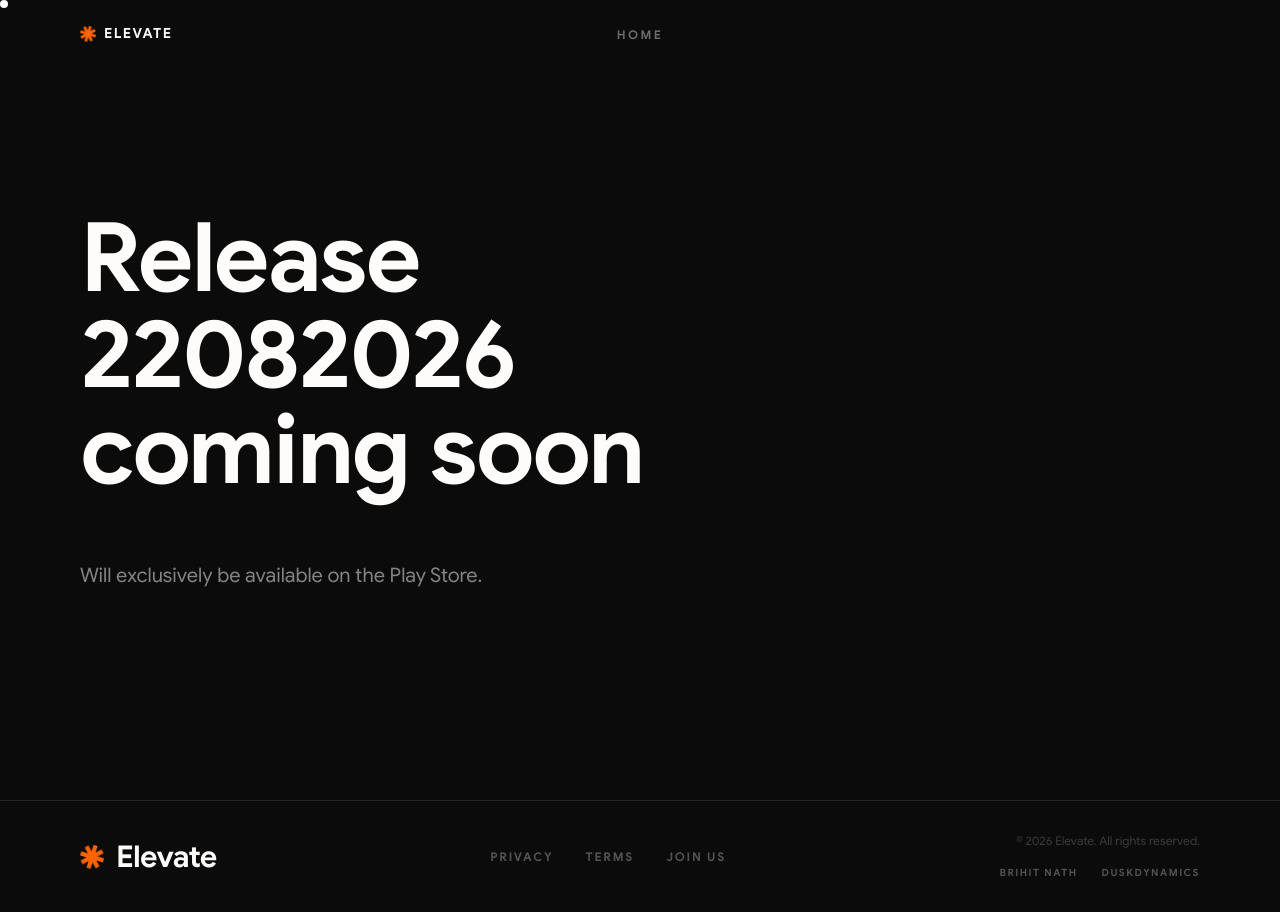
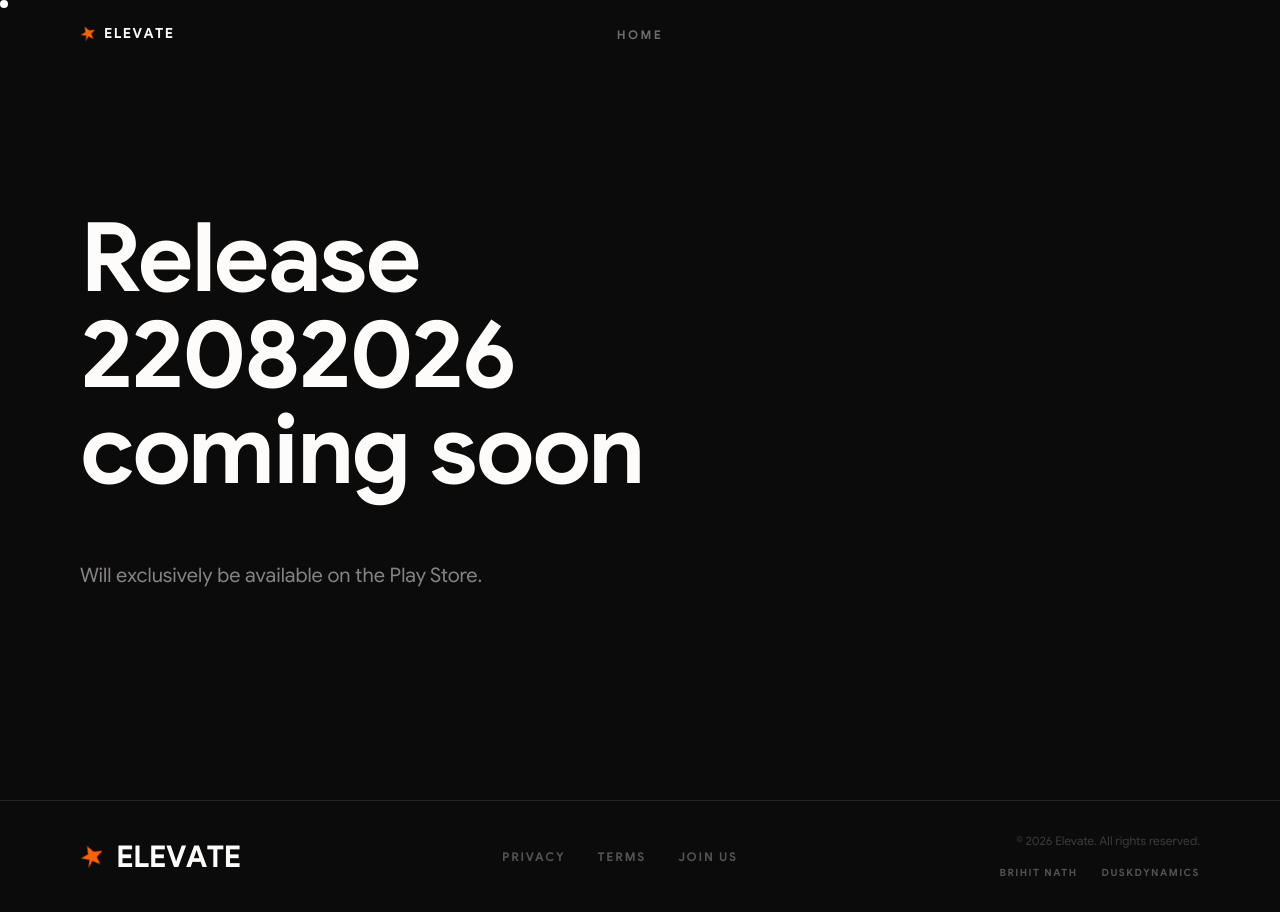
Before and after one commit to duskdynamicsproductions/elevate, a React (Vite) app: page /download in a window 1280 px wide. Built offline with nearby package versions, Linux system fonts and the light colour scheme; a web font is replaced by a local one.

Commit message:
feat: implement GSAP-powered interactive AnimatedLogo and integrate across all headers and footers

```diff
--- /dev/null
+++ b/src/AnimatedLogo.tsx
@@ -0,0 +1,200 @@
+import React, { useRef, useState } from 'react';
+import { useNavigate } from 'react-router-dom';
+import gsap from 'gsap';
+
+function SpinningStar({ className = '' }: { className?: string }) {
+  return (
+    <svg
+      viewBox="0 0 24 24"
+      fill="currentColor"
+      xmlns="http://www.w3.org/2000/svg"
+      className={`animate-spin-slow ${className}`}
+    >
+      <path d="M12 0L13.5 8.5L22 7.5L16.5 13.5L20 21L12 17.5L4 21L7.5 13.5L2 7.5L10.5 8.5L12 0Z" />
+    </svg>
+  );
+}
+
+export function AnimatedLogo({
+  className = 'flex items-center gap-2 transition-opacity hover:opacity-80',
+  starClassName = 'size-4 text-elevate-orange',
+  textClassName = 'text-sm font-bold tracking-widest uppercase text-elevate-paper',
+  href,
+  to,
+  onClick,
+  ariaLabel = 'Elevate home'
+}: {
+  className?: string;
+  starClassName?: string;
+  textClassName?: string;
+  href?: string;
+  to?: string;
+  onClick?: (e: React.MouseEvent) => void;
+  ariaLabel?: string;
+}) {
+  const starRef = useRef<HTMLDivElement>(null);
+  const lettersRef = useRef<(HTMLSpanElement | null)[]>([]);
+  const navigate = useNavigate();
+  const [isAnimating, setIsAnimating] = useState(false);
+
+  const letters = 'ELEVATE'.split('');
+
+  const handleClick = (e: React.MouseEvent<HTMLAnchorElement>) => {
+    if (onClick) onClick(e);
+
+    if (isAnimating) {
+      e.preventDefault();
+      return;
+    }
+
+    e.preventDefault();
+    setIsAnimating(true);
+
+    const finishNavigation = () => {
+      setIsAnimating(false);
+      if (to) {
+        navigate(to);
+      } else if (href && href !== '#') {
+        window.location.href = href;
+      } else if (href === '#') {
+        window.scrollTo({ top: 0, behavior: 'smooth' });
+      }
+    };
+
+    if (!starRef.current || lettersRef.current.length === 0) {
+      finishNavigation();
+      return;
+    }
+
+    const starRect = starRef.current.getBoundingClientRect();
+    const lastLetter = lettersRef.current[lettersRef.current.length - 1];
+    if (!lastLetter) {
+      finishNavigation();
+      return;
+    }
+
+    const lastRect = lastLetter.getBoundingClientRect();
+    const targetX = lastRect.left + lastRect.width / 2 - (starRect.left + starRect.width / 2);
+
+    const tl = gsap.timeline({
+      onComplete: finishNavigation,
+    });
+
+    const jumpDuration = 0.12;
+    const totalJumps = letters.length;
+
+    // Linear horizontal movement across the letters
+    tl.to(
+      starRef.current,
+      {
+        x: targetX,
+        duration: totalJumps * jumpDuration,
+        ease: 'none',
+      },
+      0
+    );
+
+    // Bouncing vertical movement and letter squashing
+    for (let i = 0; i < totalJumps; i++) {
+      const t = i * jumpDuration;
+      // Star jumps up
+      tl.to(
+        starRef.current,
+        {
+          y: -15,
+          duration: jumpDuration / 2,
+          ease: 'sine.out',
+        },
+        t
+      );
+      // Star lands on letter
+      tl.to(
+        starRef.current,
+        {
+          y: 0,
+          duration: jumpDuration / 2,
+          ease: 'sine.in',
+        },
+        t + jumpDuration / 2
+      );
+
+      const letter = lettersRef.current[i];
+      if (letter) {
+        // Letter squashes
+        tl.to(
+          letter,
+          {
+            scaleY: 0.6,
+            scaleX: 1.3,
+            y: 2,
+            transformOrigin: 'bottom center',
+            duration: jumpDuration / 2,
+            ease: 'power1.out',
+          },
+          t + jumpDuration / 2
+        );
+        // Letter springs back
+        tl.to(
+          letter,
+          {
+            scaleY: 1,
+            scaleX: 1,
+            y: 0,
+            duration: 0.4,
+            ease: 'elastic.out(1.2, 0.3)',
+          },
+          t + jumpDuration
+        );
+      }
+    }
+
+    // Big arc back to original position
+    const backStart = totalJumps * jumpDuration + 0.05;
+    tl.to(
+      starRef.current,
+      {
+        x: 0,
+        duration: 0.4,
+        ease: 'power2.inOut',
+      },
+      backStart
+    );
+    tl.to(
+      starRef.current,
+      {
+        y: -35,
+        duration: 0.2,
+        ease: 'sine.out',
+      },
+      backStart
+    );
+    tl.to(
+      starRef.current,
+      {
+        y: 0,
+        duration: 0.2,
+        ease: 'sine.in',
+      },
+      backStart + 0.2
+    );
+  };
+
+  return (
+    <a href={href || to || '#'} onClick={handleClick} className={className} aria-label={ariaLabel}>
+      <div ref={starRef} className="z-10 relative">
+        <SpinningStar className={starClassName} />
+      </div>
+      <div className={`${textClassName} flex pointer-events-none`}>
+        {letters.map((char, i) => (
+          <span
+            key={i}
+            ref={(el) => (lettersRef.current[i] = el)}
+            className="inline-block"
+          >
+            {char}
+          </span>
+        ))}
+      </div>
+    </a>
+  );
+}
--- a/src/AppDesktop.tsx
+++ b/src/AppDesktop.tsx
@@ -3,6 +3,7 @@ import { ImageWithSkeleton } from './ImageWithSkeleton';
 import { Link } from 'react-router-dom';
 import gsap from 'gsap';
 import { ScrollTrigger } from 'gsap/ScrollTrigger';
+import { AnimatedLogo } from './AnimatedLogo';
 
 gsap.registerPlugin(ScrollTrigger);
 
@@ -2255,10 +2256,13 @@ export default function App() {
       >
         {/* Nav */}
         <header className="hero-nav flex w-full items-center justify-between px-6 py-6 md:px-12 lg:px-20">
-          <a href="#" className="flex items-center gap-2 transition-opacity hover:opacity-50" aria-label="Elevate home">
-            <SpinningStar className="size-4 text-elevate-orange" />
-            <span className="text-sm font-bold tracking-widest uppercase text-elevate-paper">Elevate</span>
-          </a>
+          <AnimatedLogo
+            href="#"
+            className="flex items-center gap-2 transition-opacity hover:opacity-50"
+            starClassName="size-4 text-elevate-orange"
+            textClassName="text-sm font-bold tracking-widest uppercase text-elevate-paper"
+            ariaLabel="Elevate home"
+          />
           <nav className="hidden items-center gap-10 md:flex">
             <Link to="/privacy_policy" className="text-xs font-semibold tracking-[0.2em] uppercase text-elevate-paper/40 transition-colors hover:text-elevate-paper">
               Privacy Policy
@@ -2496,10 +2500,13 @@ export default function App() {
       </div>
       <footer className="bg-elevate-black px-6 py-14 text-elevate-paper md:px-12 lg:px-20 gsap-snap-section">
         <div className="flex w-full flex-col items-start justify-between gap-10 md:flex-row md:items-center">
-          <div className="flex items-center gap-3">
-            <SpinningStar className="size-6 text-elevate-orange" />
-            <span className="text-3xl font-black tracking-tight">Elevate</span>
-          </div>
+          <AnimatedLogo
+            href="#"
+            className="flex items-center gap-3 transition-opacity hover:opacity-50"
+            starClassName="size-6 text-elevate-orange"
+            textClassName="text-3xl font-black tracking-tight"
+            ariaLabel="Elevate home"
+          />
           <div className="flex flex-wrap items-center justify-center gap-6 md:gap-8">
             <Link to="/privacy_policy" className="text-xs font-semibold tracking-[0.15em] uppercase text-elevate-paper/30 transition-colors hover:text-elevate-paper">Privacy</Link>
             <Link to="/terms" className="text-xs font-semibold tracking-[0.15em] uppercase text-elevate-paper/30 transition-colors hover:text-elevate-paper">Terms</Link>
--- a/src/AppMobile.tsx
+++ b/src/AppMobile.tsx
@@ -2,6 +2,7 @@ import { useEffect, useRef, useState, useMemo, useId } from 'react';
 import { Link } from 'react-router-dom';
 import gsap from 'gsap';
 import { ScrollTrigger } from 'gsap/ScrollTrigger';
+import { AnimatedLogo } from './AnimatedLogo';
 import { ImageWithSkeleton } from './ImageWithSkeleton';
 
 gsap.registerPlugin(ScrollTrigger);
@@ -2262,10 +2263,13 @@ export default function App() {
       >
         {/* Nav */}
         <header className="hero-nav flex w-full items-center justify-between px-6 py-6 md:px-12 lg:px-20">
-          <a href="#" className="flex items-center gap-2 transition-opacity hover:opacity-50" aria-label="Elevate home">
-            <SpinningStar className="size-4 text-elevate-orange" />
-            <span className="text-sm font-bold tracking-widest uppercase text-elevate-paper">Elevate</span>
-          </a>
+          <AnimatedLogo
+            href="#"
+            className="flex items-center gap-2 transition-opacity hover:opacity-50"
+            starClassName="size-4 text-elevate-orange"
+            textClassName="text-sm font-bold tracking-widest uppercase text-elevate-paper"
+            ariaLabel="Elevate home"
+          />
           <nav className="hidden items-center gap-10 md:flex">
             <Link to="/privacy_policy" className="text-xs font-semibold tracking-[0.2em] uppercase text-elevate-paper/40 transition-colors hover:text-elevate-paper">
               Privacy Policy
@@ -2539,10 +2543,13 @@ export default function App() {
       </div>
       <footer className="bg-elevate-black px-6 py-14 text-elevate-paper md:px-12 lg:px-20 gsap-snap-section snap-start">
         <div className="flex w-full flex-col items-start justify-between gap-10 md:flex-row md:items-center">
-          <div className="flex items-center gap-3">
-            <SpinningStar className="size-6 text-elevate-orange" />
-            <span className="text-3xl font-black tracking-tight">Elevate</span>
-          </div>
+          <AnimatedLogo
+            href="#"
+            className="flex items-center gap-3 transition-opacity hover:opacity-50"
+            starClassName="size-6 text-elevate-orange"
+            textClassName="text-3xl font-black tracking-tight"
+            ariaLabel="Elevate home"
+          />
           <div className="flex flex-wrap items-center justify-center gap-6 md:gap-8">
             <Link to="/privacy_policy" className="text-xs font-semibold tracking-[0.15em] uppercase text-elevate-paper/30 transition-colors hover:text-elevate-paper">Privacy</Link>
             <Link to="/terms" className="text-xs font-semibold tracking-[0.15em] uppercase text-elevate-paper/30 transition-colors hover:text-elevate-paper">Terms</Link>
--- a/src/DownloadPage.tsx
+++ b/src/DownloadPage.tsx
@@ -1,4 +1,5 @@
 import { Link } from 'react-router-dom';
+import { AnimatedLogo } from './AnimatedLogo';
 
 function SpinningStar({ className = '' }: { className?: string }) {
   return (
@@ -15,10 +16,13 @@ export function DownloadPage() {
     <div className="bg-elevate-black font-display text-elevate-paper selection:bg-elevate-orange selection:text-white min-h-screen flex flex-col">
 
       <header className="absolute left-0 top-0 z-50 flex w-full items-center justify-between px-6 py-6 md:px-12 lg:px-20 pointer-events-none">
-        <Link to="/" className="pointer-events-auto flex items-center gap-2 transition-opacity hover:opacity-50">
-          <SpinningStar className="size-4 text-elevate-orange" />
-          <span className="text-sm font-bold tracking-widest uppercase">Elevate</span>
-        </Link>
+        <AnimatedLogo
+          to="/"
+          className="pointer-events-auto flex items-center gap-2 transition-opacity hover:opacity-50"
+          starClassName="size-4 text-elevate-orange"
+          textClassName="text-sm font-bold tracking-widest uppercase"
+          ariaLabel="Elevate home"
+        />
 
         {/* Centered Nav */}
         <div className="absolute left-1/2 top-1/2 -translate-x-1/2 -translate-y-1/2">
@@ -44,10 +48,13 @@ export function DownloadPage() {
       </main>
 
       <footer className="mt-auto flex w-full flex-col items-start justify-between gap-10 border-t border-elevate-paper/10 px-6 py-8 md:flex-row md:items-center md:px-12 lg:px-20">
-        <div className="flex items-center gap-3">
-          <SpinningStar className="size-6 text-elevate-orange" />
-          <span className="text-3xl font-black tracking-tight">Elevate</span>
-        </div>
+        <AnimatedLogo
+          to="/"
+          className="flex items-center gap-3 transition-opacity hover:opacity-50"
+          starClassName="size-6 text-elevate-orange"
+          textClassName="text-3xl font-black tracking-tight"
+          ariaLabel="Elevate home"
+        />
         <div className="flex flex-wrap items-center justify-center gap-6 md:gap-8">
           <Link to="/privacy_policy" className="text-xs font-semibold tracking-[0.15em] uppercase text-elevate-paper/30 transition-colors hover:text-elevate-paper">Privacy</Link>
           <Link to="/terms" className="text-xs font-semibold tracking-[0.15em] uppercase text-elevate-paper/30 transition-colors hover:text-elevate-paper">Terms</Link>
--- a/src/JoinOurJourneyPage.tsx
+++ b/src/JoinOurJourneyPage.tsx
@@ -1,5 +1,6 @@
 import React, { useEffect } from 'react';
 import { Link } from 'react-router-dom';
+import { AnimatedLogo } from './AnimatedLogo';
 
 function SpinningStar({ className = '' }: { className?: string }) {
   return (
@@ -150,10 +151,13 @@ export function JoinOurJourneyPage() {
     <div id="careers-container" className="relative h-[100dvh] overflow-y-auto snap-y snap-mandatory md:h-auto md:overflow-visible md:snap-none bg-elevate-black text-elevate-paper selection:bg-elevate-orange selection:text-black">
       {/* Navbar */}
       <header className="absolute left-0 top-0 z-50 flex w-full items-center justify-between px-6 py-6 md:px-12 lg:px-20 pointer-events-none">
-        <Link to="/" className="pointer-events-auto flex items-center gap-2 transition-opacity hover:opacity-50">
-          <SpinningStar className="size-4 text-elevate-orange" />
-          <span className="text-sm font-bold tracking-widest uppercase">Elevate</span>
-        </Link>
+        <AnimatedLogo
+          to="/"
+          className="pointer-events-auto flex items-center gap-2 transition-opacity hover:opacity-50"
+          starClassName="size-4 text-elevate-orange"
+          textClassName="text-sm font-bold tracking-widest uppercase"
+          ariaLabel="Elevate home"
+        />
 
         {/* Centered Nav */}
         <div className="absolute left-1/2 top-1/2 -translate-x-1/2 -translate-y-1/2">
@@ -241,10 +245,13 @@ export function JoinOurJourneyPage() {
 
       {/* Footer */}
       <footer className="snap-start md:snap-align-none mt-auto flex w-full flex-col items-start justify-between gap-10 border-t border-elevate-paper/10 px-6 py-8 md:flex-row md:items-center md:px-12 lg:px-20">
-        <div className="flex items-center gap-3">
-          <SpinningStar className="size-6 text-elevate-orange" />
-          <span className="text-3xl font-black tracking-tight">Elevate</span>
-        </div>
+        <AnimatedLogo
+          to="/"
+          className="flex items-center gap-3 transition-opacity hover:opacity-50"
+          starClassName="size-6 text-elevate-orange"
+          textClassName="text-3xl font-black tracking-tight"
+          ariaLabel="Elevate home"
+        />
         <div className="flex flex-wrap items-center justify-center gap-6 md:gap-8">
           <Link to="/privacy_policy" className="text-xs font-semibold tracking-[0.15em] uppercase text-elevate-paper/30 transition-colors hover:text-elevate-paper">Privacy</Link>
           <Link to="/terms" className="text-xs font-semibold tracking-[0.15em] uppercase text-elevate-paper/30 transition-colors hover:text-elevate-paper">Terms</Link>
--- a/src/LegalPages.tsx
+++ b/src/LegalPages.tsx
@@ -1,7 +1,8 @@
 import { useEffect, useRef } from 'react';
-import { Link } from 'react-router-dom';
+import { Link, useLocation } from 'react-router-dom';
 import gsap from 'gsap';
 import { ScrollTrigger } from 'gsap/ScrollTrigger';
+import { AnimatedLogo } from './AnimatedLogo';
 
 gsap.registerPlugin(ScrollTrigger);
 
@@ -81,10 +82,13 @@ function LegalLayout({
     <div className="bg-elevate-black font-display text-elevate-paper selection:bg-elevate-orange selection:text-white md:overflow-x-hidden">
 
       <header className="absolute left-0 top-0 z-50 flex w-full items-center justify-between px-6 py-6 md:px-12 lg:px-20 pointer-events-none">
-        <Link to="/" className="pointer-events-auto flex items-center gap-2 transition-opacity hover:opacity-50">
-          <SpinningStar className="size-4 text-elevate-orange" />
-          <span className="text-sm font-bold tracking-widest uppercase">Elevate</span>
-        </Link>
+        <AnimatedLogo
+          to="/"
+          className="pointer-events-auto flex items-center gap-2 transition-opacity hover:opacity-50"
+          starClassName="size-4 text-elevate-orange"
+          textClassName="text-sm font-bold tracking-widest uppercase"
+          ariaLabel="Elevate home"
+        />
 
         {/* Centered Nav */}
         <div className="absolute left-1/2 top-1/2 -translate-x-1/2 -translate-y-1/2">
@@ -190,10 +194,13 @@ function LegalLayout({
             </div>
 
             <footer className="mt-auto flex w-full flex-col items-start justify-between gap-10 border-t border-elevate-paper/10 pt-8 md:flex-row md:items-center">
-              <div className="flex items-center gap-3">
-                <SpinningStar className="size-6 text-elevate-orange" />
-                <span className="text-3xl font-black tracking-tight">Elevate</span>
-              </div>
+              <AnimatedLogo
+                to="/"
+                className="flex items-center gap-3 transition-opacity hover:opacity-50"
+                starClassName="size-6 text-elevate-orange"
+                textClassName="text-3xl font-black tracking-tight"
+                ariaLabel="Elevate home"
+              />
               <div className="flex flex-wrap items-center justify-center gap-6 md:gap-8">
                 <Link to="/privacy_policy" className="text-xs font-semibold tracking-[0.15em] uppercase text-elevate-paper/30 transition-colors hover:text-elevate-paper">Privacy</Link>
                 <Link to="/terms" className="text-xs font-semibold tracking-[0.15em] uppercase text-elevate-paper/30 transition-colors hover:text-elevate-paper">Terms</Link>
```
